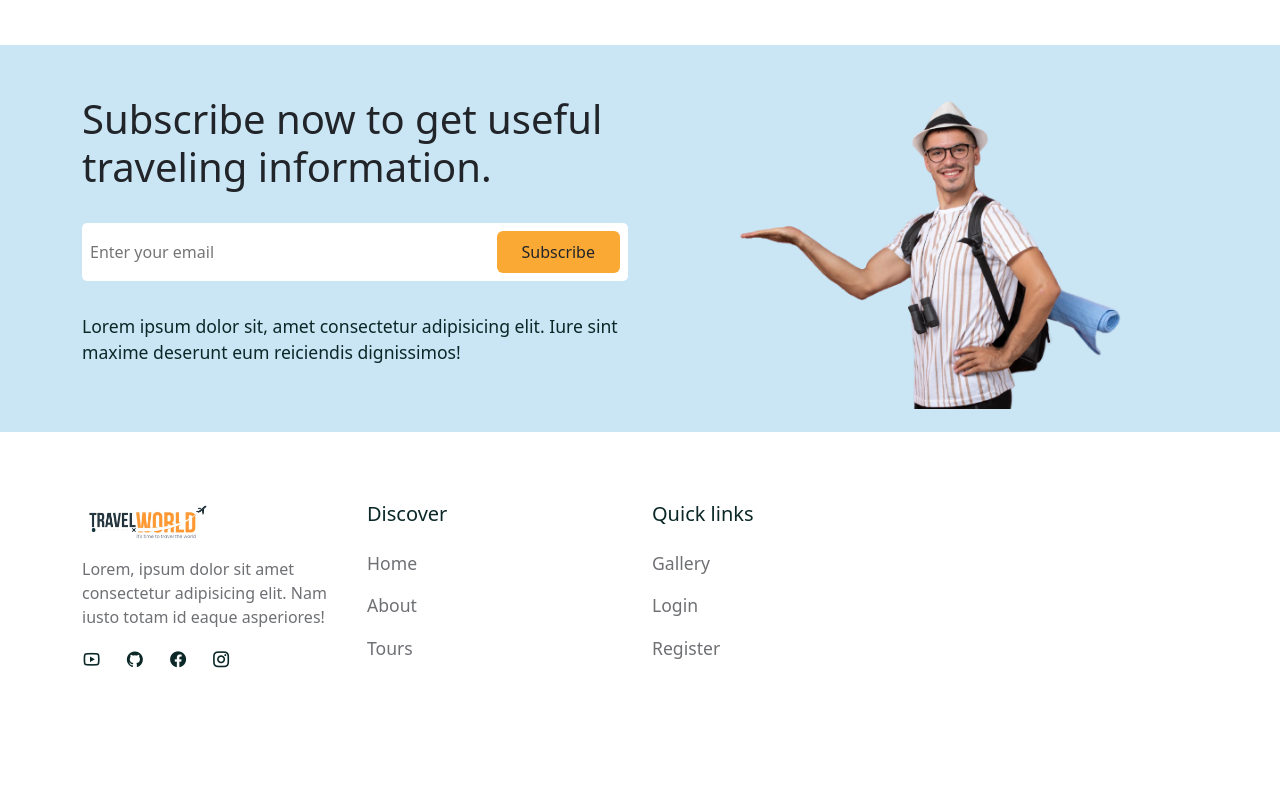
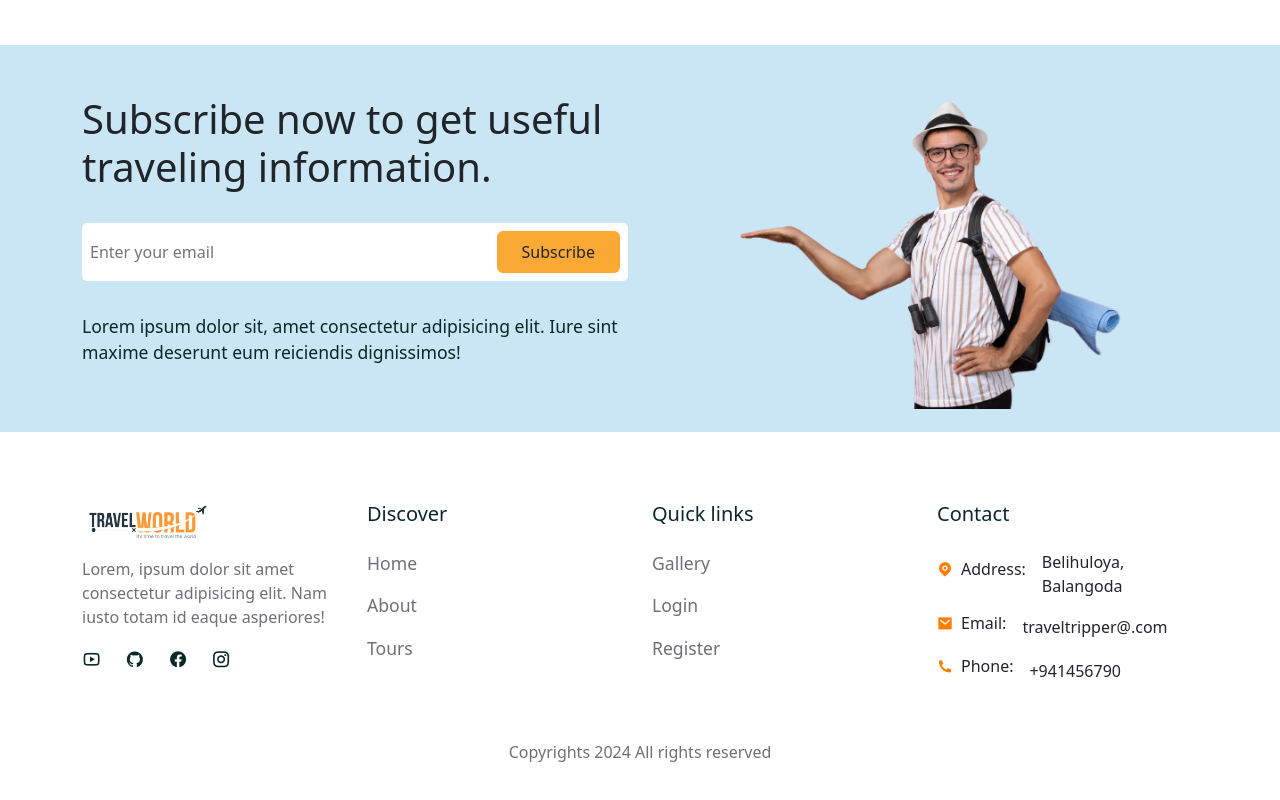
Before and after one commit to Chandimaisuru/TravelTripper, a React (Vite) app in the folder frontend/: page /home in a window 1280 px wide. Shown: the part 4062-4862 px from the top of the page. Before the commit the page ends 4766 px from the top, so only its background shows below. Built offline with nearby package versions, Linux system fonts and the light colour scheme; a web font is replaced by a local one.

Commit message:
footer done & header change

```diff
--- a/frontend/src/components/Footer/Footer.jsx
+++ b/frontend/src/components/Footer/Footer.jsx
@@ -36,6 +36,9 @@ const quick_links2 = [
 ];
 
 function Footer() {
+
+  const year =new Date().getFullYear()
+
   return (
     <footer className="footer">
 
@@ -97,6 +100,46 @@ function Footer() {
 
           </ListGroup>
         </Col>
+
+        <Col lg="3">
+            <h5 className="footer__link-title">Contact</h5>
+
+            <ListGroup className="footer__quick-links">
+              <ListGroupItem className="gap-3 border-0 ps-0 d-flex align-items-center">
+                <h6 className="mb=0 d-flex align-items-center gap-2">
+                  <span>
+                    <i className="ri-map-pin-fill"></i>
+                  </span>
+                  Address:
+                </h6>
+
+                <p className="mb-0">Belihuloya, Balangoda</p>
+              </ListGroupItem>
+              <ListGroupItem className="gap-3 border-0 ps-0 d-flex align-items-center">
+                <h6 className="mb=0 d-flex align-items-center gap-2">
+                  <span>
+                  <i className="ri-mail-fill"></i>
+                  </span>
+                  Email:
+                </h6>
+
+                <p className="mb-0">traveltripper@.com</p>
+              </ListGroupItem>
+              <ListGroupItem className="gap-3 border-0 ps-0 d-flex align-items-center">
+                <h6 className="mb=0 d-flex align-items-center gap-2">
+                  <span>
+                  <i className="ri-phone-fill"></i>
+                  </span>
+                  Phone:
+                </h6>
+
+                <p className="mb-0">+941456790</p>
+              </ListGroupItem>
+            </ListGroup>
+          </Col>
+          <Col lg='12' className="pt-5 text-center">
+            <p className="copyright">Copyrights {year} All rights reserved</p>
+          </Col>
       </Row>
 
      </Container>
--- a/frontend/src/components/Header/Header.jsx
+++ b/frontend/src/components/Header/Header.jsx
@@ -1,4 +1,4 @@
-import React from 'react'
+import React,{useRef,useEffect} from 'react'
 import { Container, Row, Button } from "reactstrap";
 import { NavLink, Link } from 'react-router-dom'
 import logo from '../../assets/images/logo.png'
@@ -23,8 +23,29 @@ const nav_links = [
 ]
 
 function Header() {
+  const headerRef = useRef(null);
+
+  const stickyHeaderFunc = () => {
+    window.addEventListener("scroll", () => {
+      if (
+        document.body.scrollTop > 80 ||
+        document.documentElement.scrollTop > 80
+      ) {
+        headerRef.current.classList.add("sticky__header");
+      } else {
+        headerRef.current.classList.remove("sticky__header");
+      }
+    });
+  };
+
+  useEffect(() => {
+    stickyHeaderFunc();
+
+    return window.removeEventListener("scroll", stickyHeaderFunc);
+  });
+
   return (
-    <header className='header'>
+    <header className='header' ref={headerRef}>
 
       <Container>
 
```
